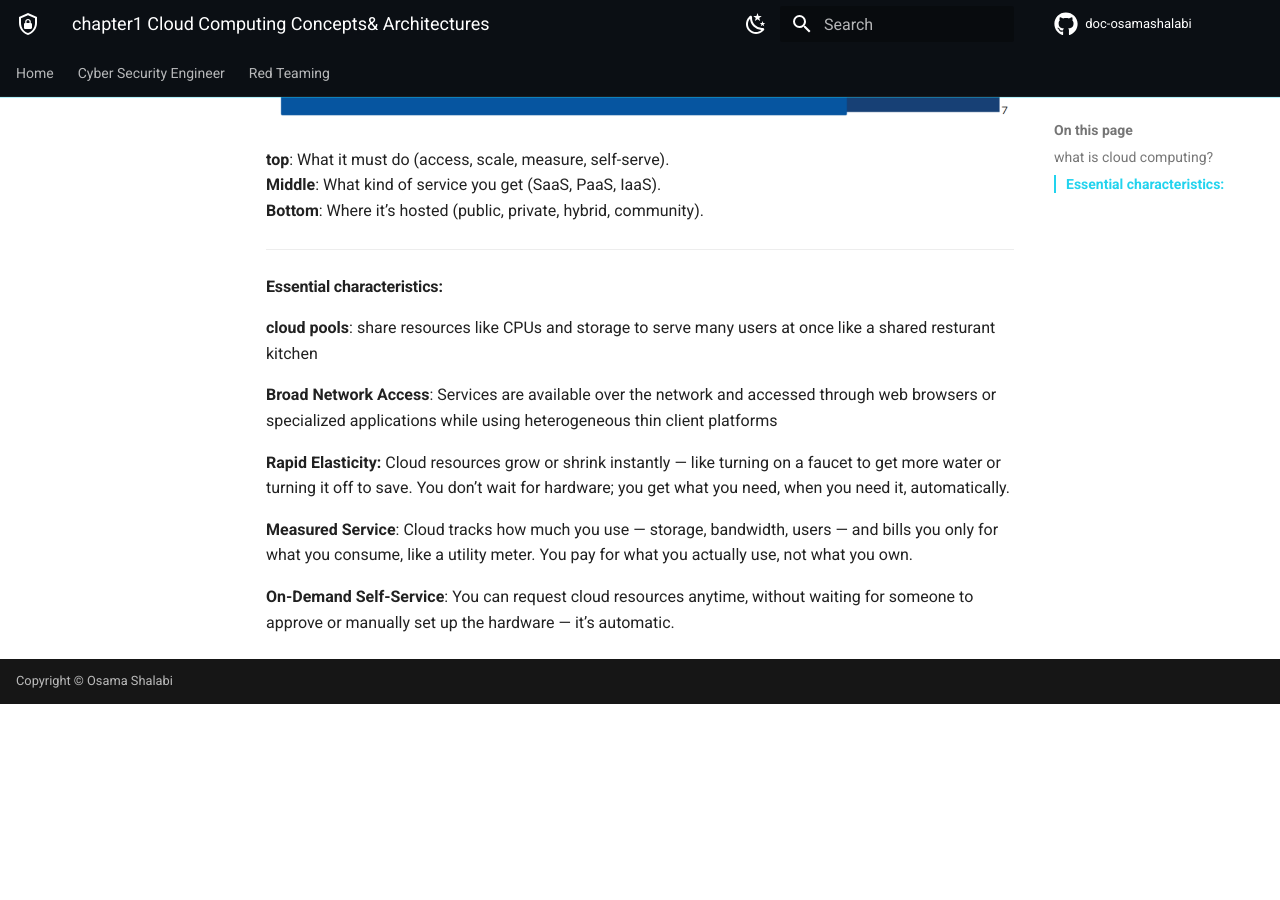
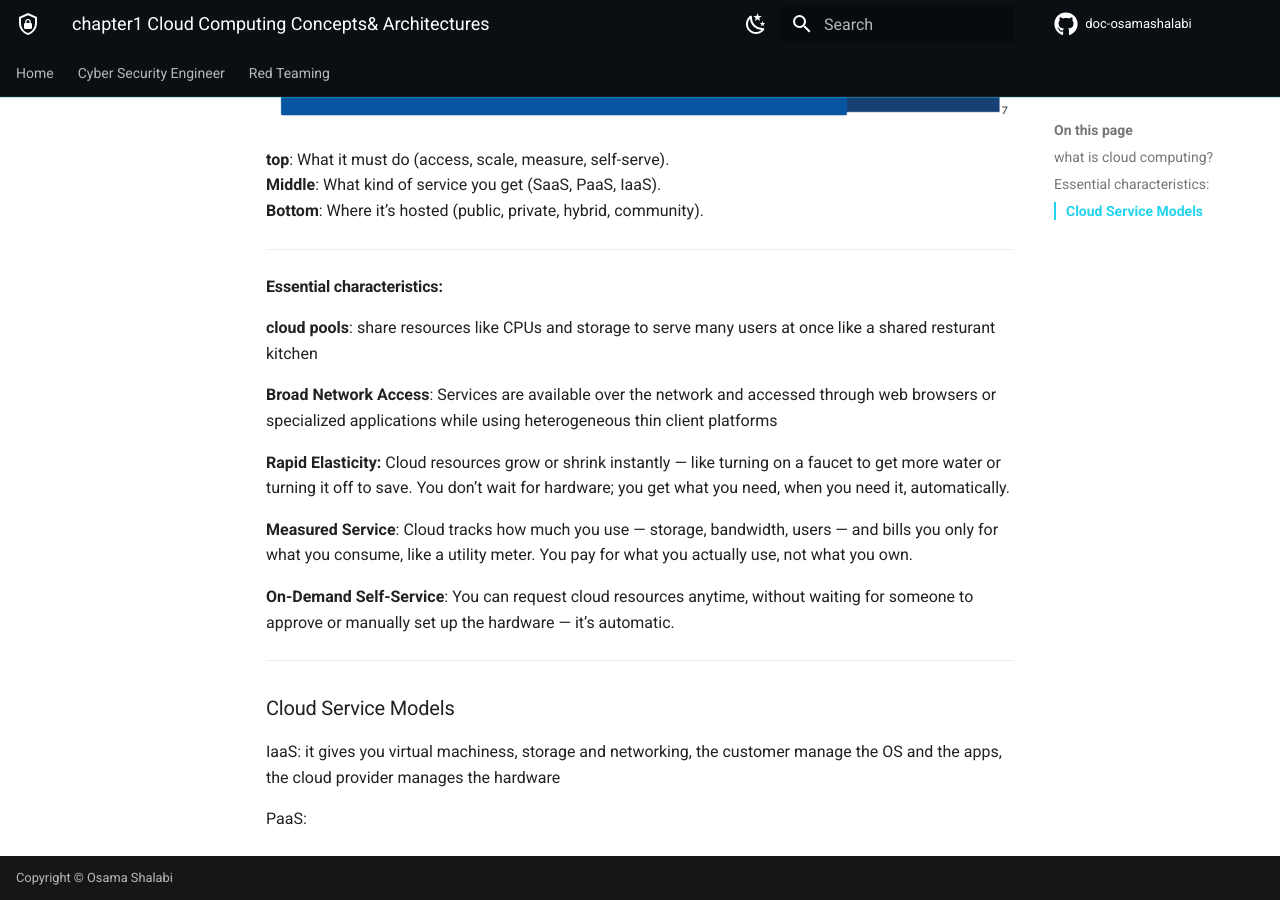
Before and after one commit to osamashalabi432-png/doc-osamashalabi, an MkDocs documentation site: the page built from docs/cyber-security-engineer/cloud/CCSK/chapter1 - Cloud Computing Concepts& Architectures.md, in a window 1280 px wide and 900 px high, scrolled down 953 px. Built offline with MkDocs 1.6.1 and Material for MkDocs 9.7.7, drawn with Linux system fonts in a browser that asks for light colours; comment, search, counter and statistics services are not loaded; before the commit the page ends 1657 px from its top, so only the background shows below that.

Commit message:
vault backup: 2026-09-18 06:53:00

```diff
--- a/docs/cyber-security-engineer/cloud/CCSK/chapter1 - Cloud Computing Concepts& Architectures.md
+++ b/docs/cyber-security-engineer/cloud/CCSK/chapter1 - Cloud Computing Concepts& Architectures.md
@@ -27,3 +27,9 @@ model for enabling ubiquitous, convenient, on-demand network access to a shared
 **Measured Service**: Cloud tracks how much you use — storage, bandwidth, users — and bills you only for what you consume, like a utility meter. You pay for what you actually use, not what you own.
 
 **On-Demand Self-Service**: You can request cloud resources anytime, without waiting for someone to approve or manually set up the hardware — it’s automatic.
+
+---
+### Cloud Service Models
+IaaS: it gives you virtual machiness, storage and networking, the customer manage the OS and the apps, the cloud provider manages the hardware
+
+PaaS:
```
